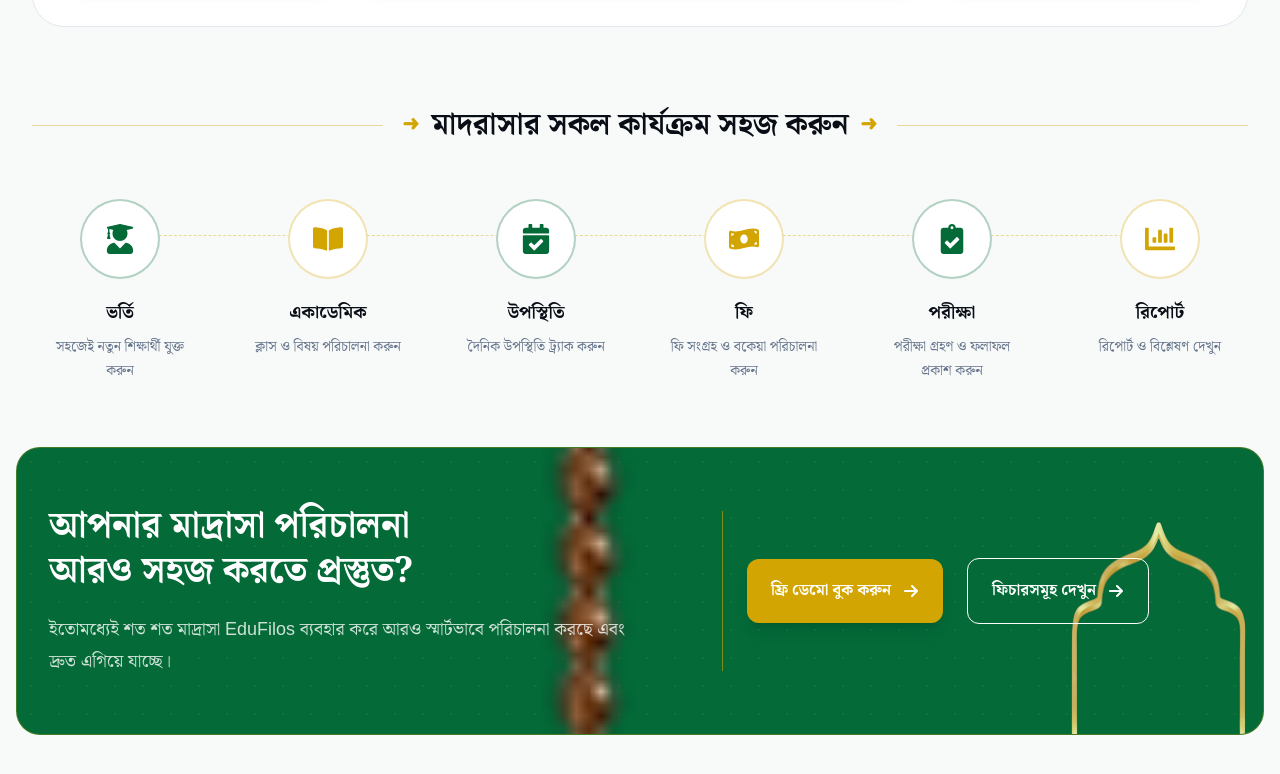
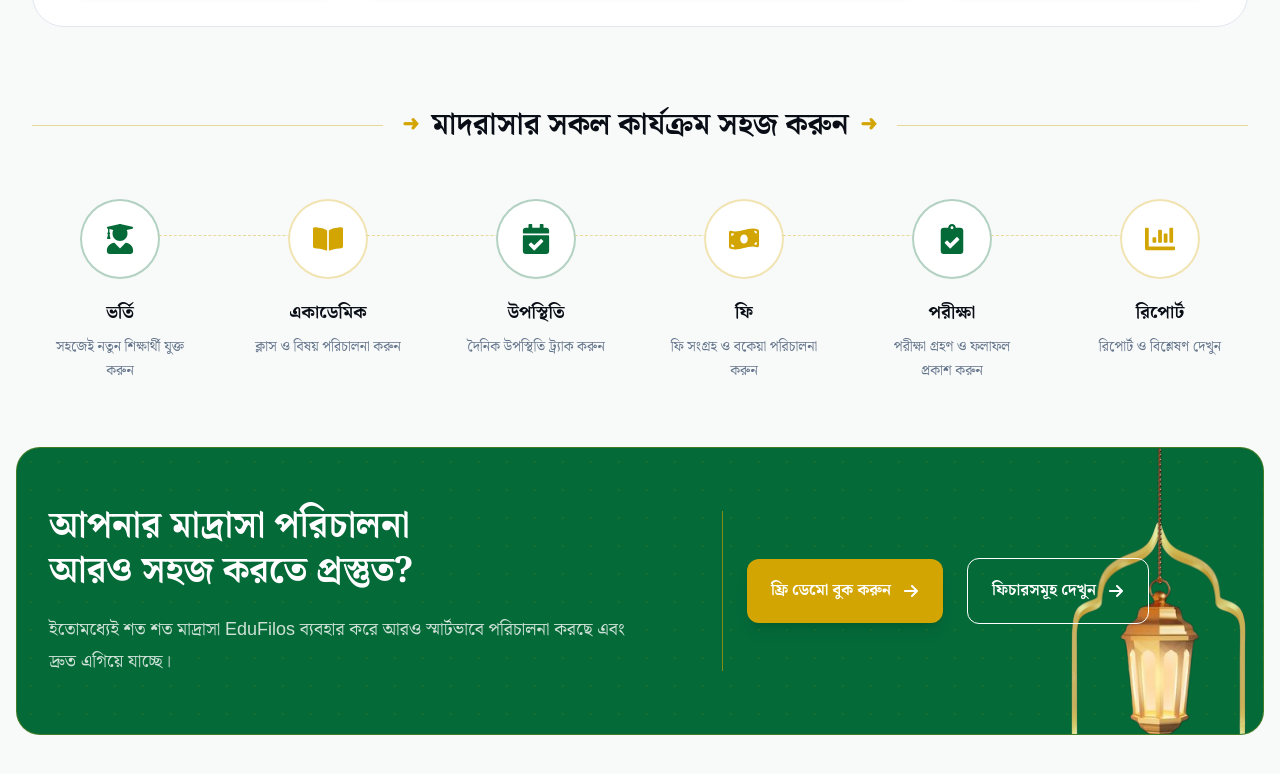
Before and after one commit to Mohammad-Nadil/edufilos, a Next.js app: page /module in a window 1280 px wide. Shown: the part 1952-2726 px from the top of the page. Built offline with nearby package versions, Linux system fonts and the light colour scheme.

Commit message:
page hero image change

```diff
--- a/src/components/common/PageHero.jsx
+++ b/src/components/common/PageHero.jsx
@@ -4,7 +4,7 @@ import React from "react";
 import Image from "next/image";
 import Link from "next/link";
 import { useLanguage } from "@/context/LanguageContext";
-import BannerImg from "@/../public/banner.jpeg";
+import BannerImg from "@/../public/banner.png";
 import MacImg from "@/../public/mac.png";
 import PhoneImg from "@/../public/phone.png";
 import Placeholder from "@/../public/wall.jpg";
--- a/src/components/modules/CtaBanner.jsx
+++ b/src/components/modules/CtaBanner.jsx
@@ -41,10 +41,10 @@ export default function CtaBanner() {
         <Image
           src={lanternImg}
           alt="lantern image"
-          width={101}
-          height={550}
+          width={80}
+          height={120}
           className="absolute right-16 -top-24 w-12 md:w-16 lg:w-20"
-          style={{ width: "100%", height: "auto" }}
+          style={{ height: "auto" }}
         />
 
         <div className="relative z-10 max-w-7xl mx-auto px-8 py-14">
```
